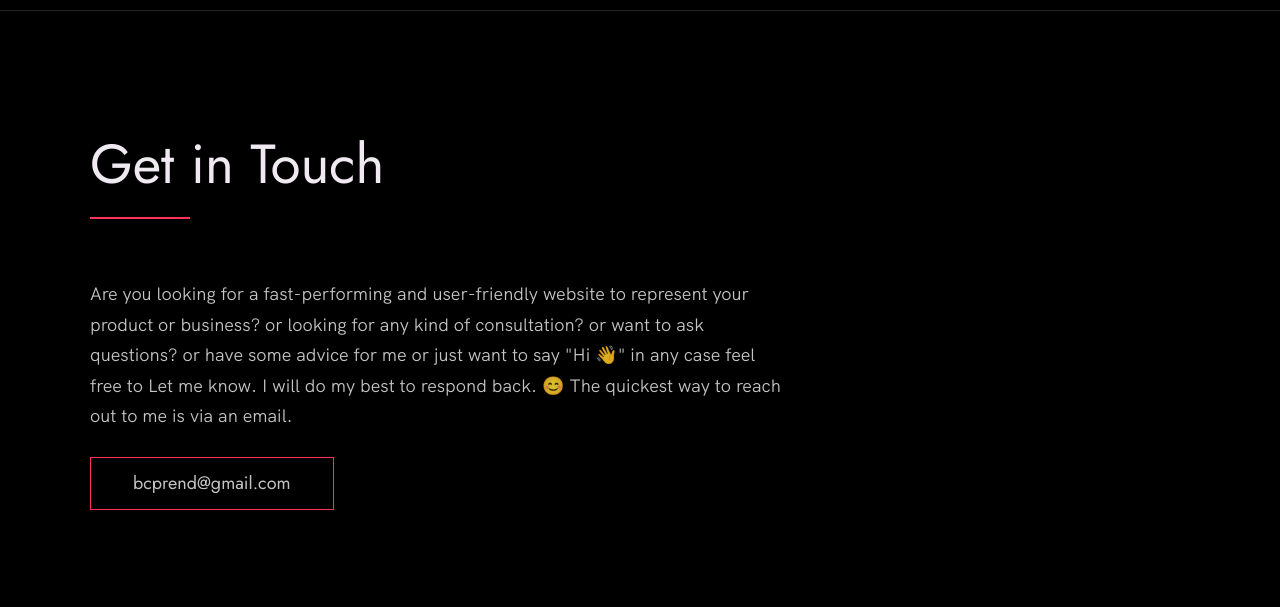
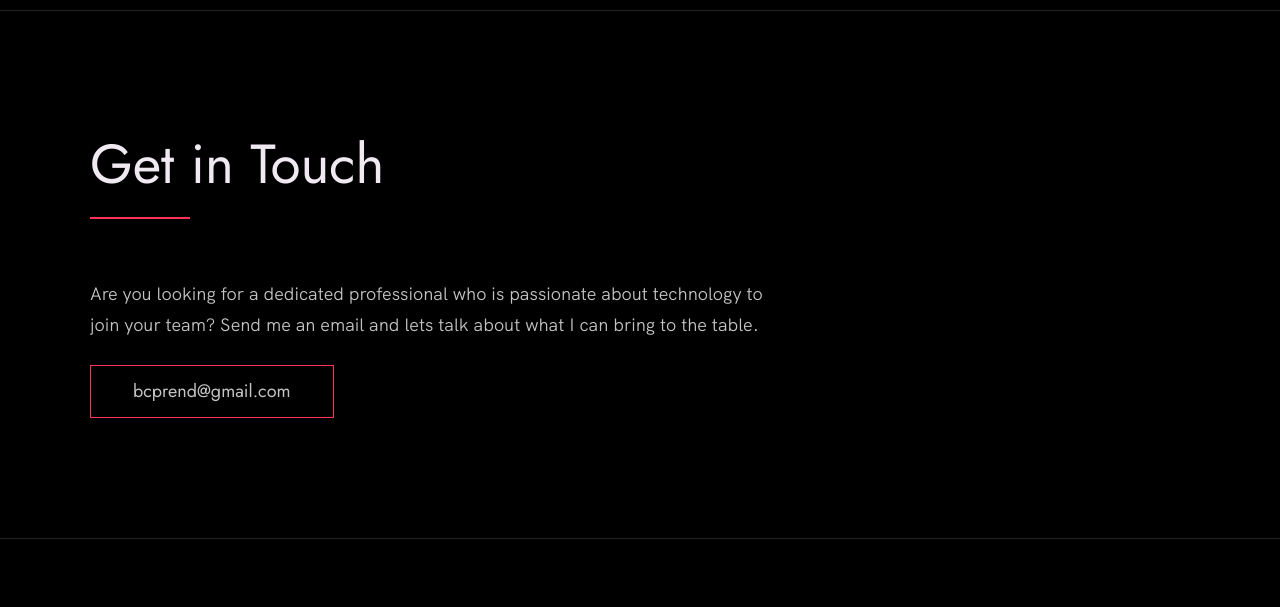
Before and after one commit to bcprend/portfolio, a plain HTML site: page index.html in a window 1280 px wide. Shown: the part 8301-8908 px from the top of the page. Drawn offline with Linux system fonts and the light colour scheme.

Commit message:
Update index.html

```diff
--- a/index.html
+++ b/index.html
@@ -298,12 +298,9 @@
       <h2>Get in Touch</h2>
       <div class="contact__info">
         <p>
-          Are you looking for a fast-performing and user-friendly website to
-          represent your product or business? or looking for any kind of
-          consultation? or want to ask questions? or have some advice for me
-          or just want to say "Hi 👋" in any case feel free to Let me know. I
-          will do my best to respond back. 😊 The quickest way to reach out to
-          me is via an email.
+          Are you looking for a dedicated professional who is
+          passionate about technology to join your team? Send me
+          an email and lets talk about what I can bring to the table.
         </p>
         <a href="mailto:bcprend@gmail.com" class="btn">bcprend@gmail.com</a>
       </div>
```
